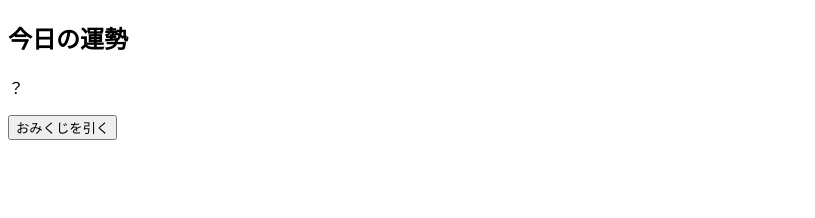
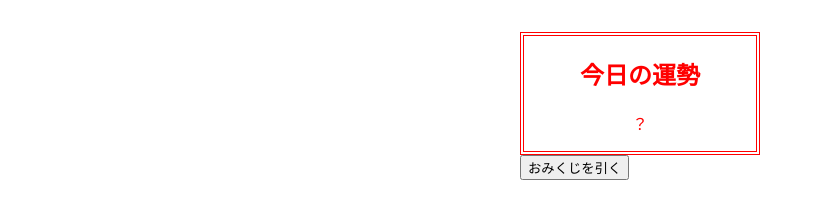
Before and after one commit to gusutaharu/Omikuji-js, a plain HTML site: page exam.html in a window 1280 px wide. Shown: the whole page, without its empty margins (0-815 px from the left). Drawn offline with Linux system fonts and the light colour scheme.

Commit message:
lesson03

```diff
--- /dev/null
+++ b/css/exam.css
@@ -0,0 +1,12 @@
+@charset "utf-8";
+
+main {
+  width: 240px;
+  margin: 32px auto;
+}
+
+section {
+  border: 4px double red;
+  text-align: center;
+  color: red;
+}
--- a/exam.html
+++ b/exam.html
@@ -4,6 +4,7 @@
   <meta charset="UTF-8">
   <meta name="viewport" content="width=device-width, initial-scale=1.0">
   <title>おみくじアプリ</title>
+  <link rel="stylesheet" href="css/exam.css">
 </head>
 <body>
   <main>
```
